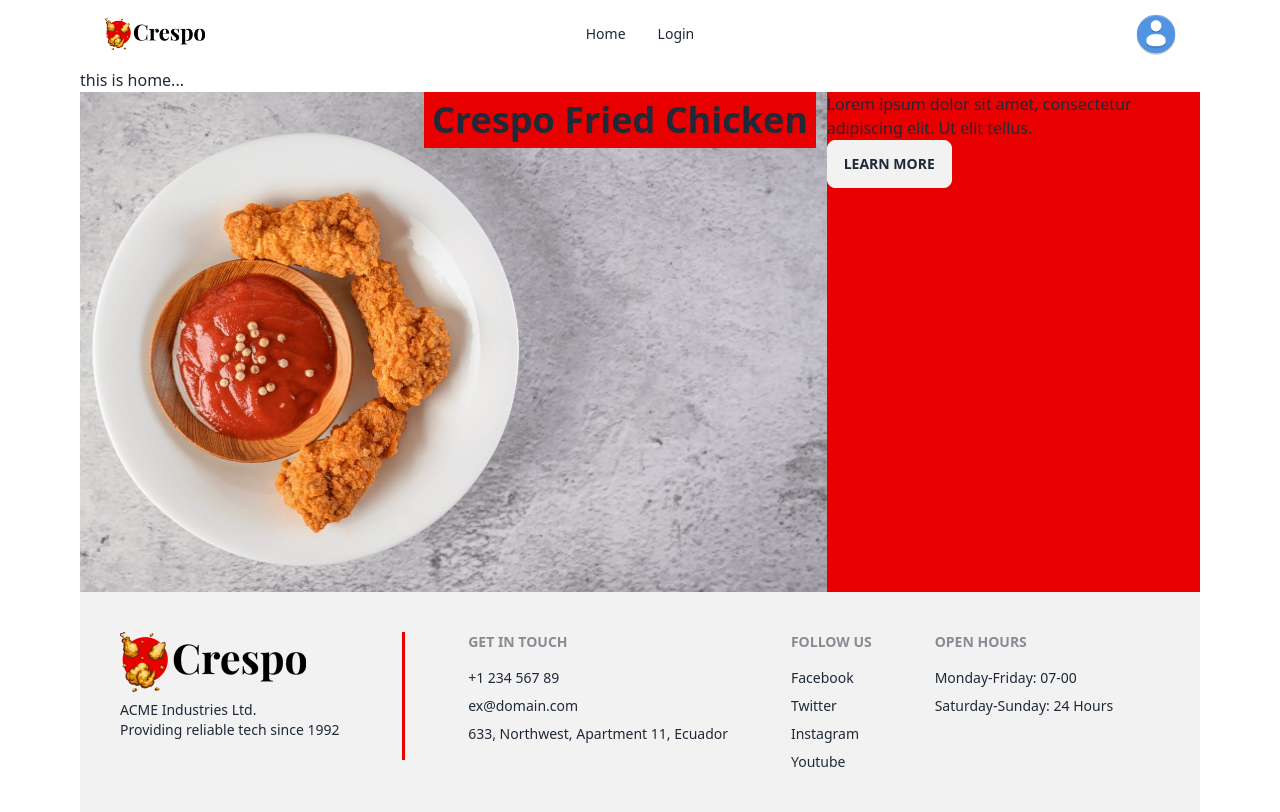
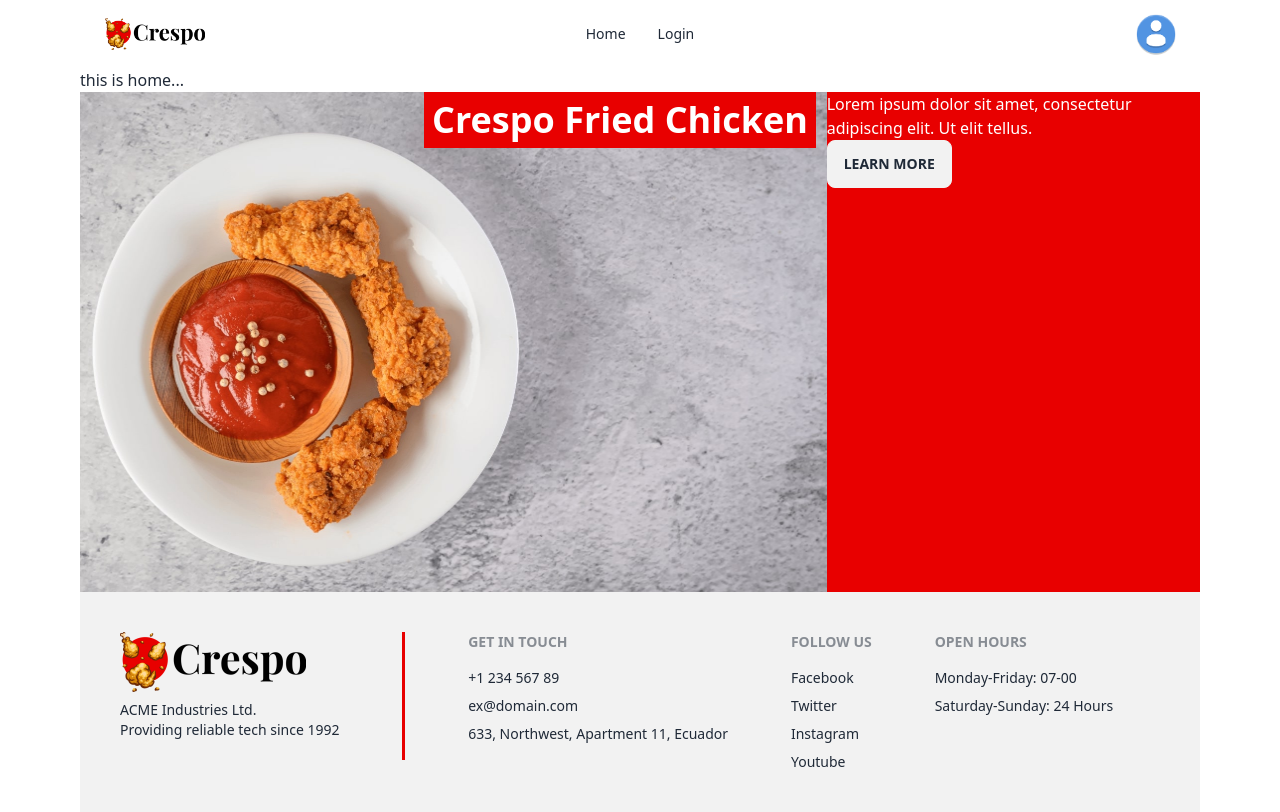
Before and after one commit to mehrabhossain1/crespo-recipes-client, a React (Vite) app: page / in a window 1280 px wide. Built offline with nearby package versions, Linux system fonts and the light colour scheme; no server answers.

Commit message:
animation for lg device

```diff
--- a/src/pages/Home/Banner/Banner.jsx
+++ b/src/pages/Home/Banner/Banner.jsx
@@ -8,10 +8,10 @@ const Banner = () => {
   return (
     <div className='relative flex'>
       <img src={bannerImg} alt='banner img' className='h-[500px] w-2/3' />
-      <div className='h-[500px] bg-[#E80000] w-1/3'>
+      <div className='h-[500px] bg-[#E80000] w-1/3 text-white'>
         <h2
           // className='font-semibold text-6xl text-white'
-          className='absolute right-96 bg-[#E80000] p-2 text-4xl font-bold'
+          className='lg:absolute right-96 bg-[#E80000] p-2 text-4xl font-bold'
           data-aos='fade-left'
           data-aos-anchor='#example-anchor'
           data-aos-offset='500'
```
